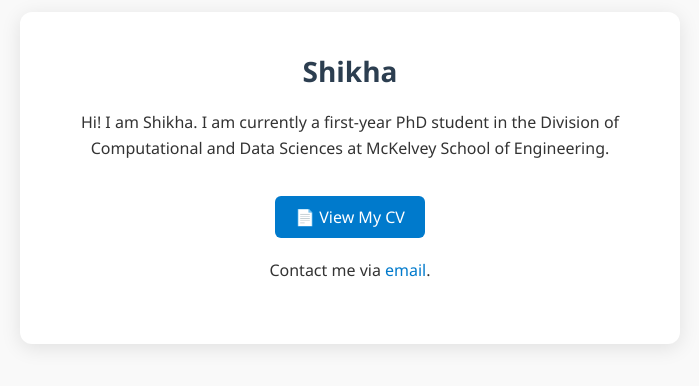
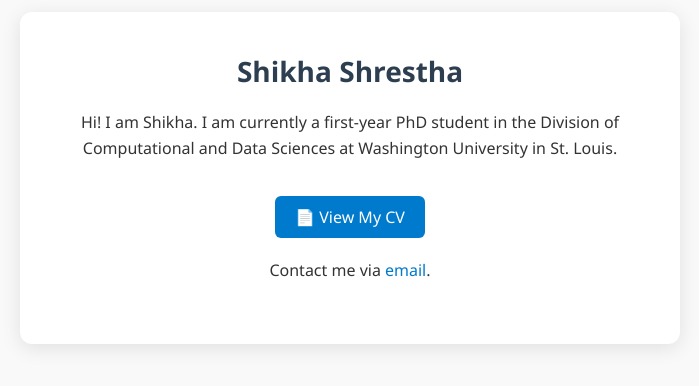
Before and after one commit to Shikha-777/Shikha.github.io, a plain HTML site: page index.html in a window 1280 px wide. Shown: the part 222-608 px from the top of the page, without its empty margins (290-989 px from the left). Drawn offline with Linux system fonts and the light colour scheme.

Commit message:
updated name

```diff
--- a/index.html
+++ b/index.html
@@ -2,7 +2,7 @@
 <html lang="en">
 <head>
   <meta charset="UTF-8">
-  <title>Shikha - Personal Website</title>
+  <title>Shikha Shrestha- Personal Website</title>
   <meta name="viewport" content="width=device-width, initial-scale=1.0">
   <style>
     body {
@@ -78,8 +78,8 @@
     <!-- Optional: Add a profile picture named 'profile.jpg' in your repo -->
     <img src="profile.jpg" alt="Shikha" class="avatar" onerror="this.style.display='none'">
 
-    <h1>Shikha</h1>
-    <p>Hi! I am Shikha. I am currently a first-year PhD student in the Division of Computational and Data Sciences at McKelvey School of Engineering.</p>
+    <h1>Shikha Shrestha</h1>
+    <p>Hi! I am Shikha. I am currently a first-year PhD student in the Division of Computational and Data Sciences at Washington University in St. Louis.</p>
 
     <a href="cv.pdf" target="_blank" class="button">📄 View My CV</a>
 
```
